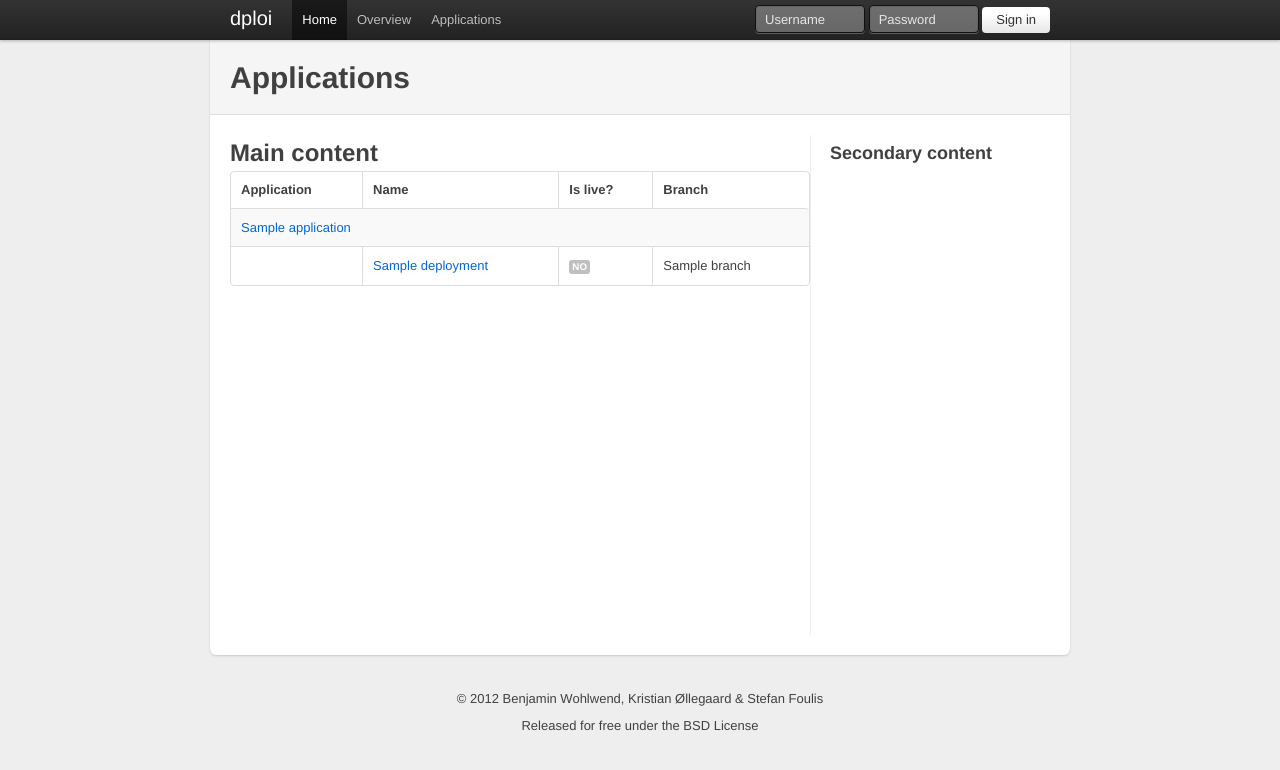
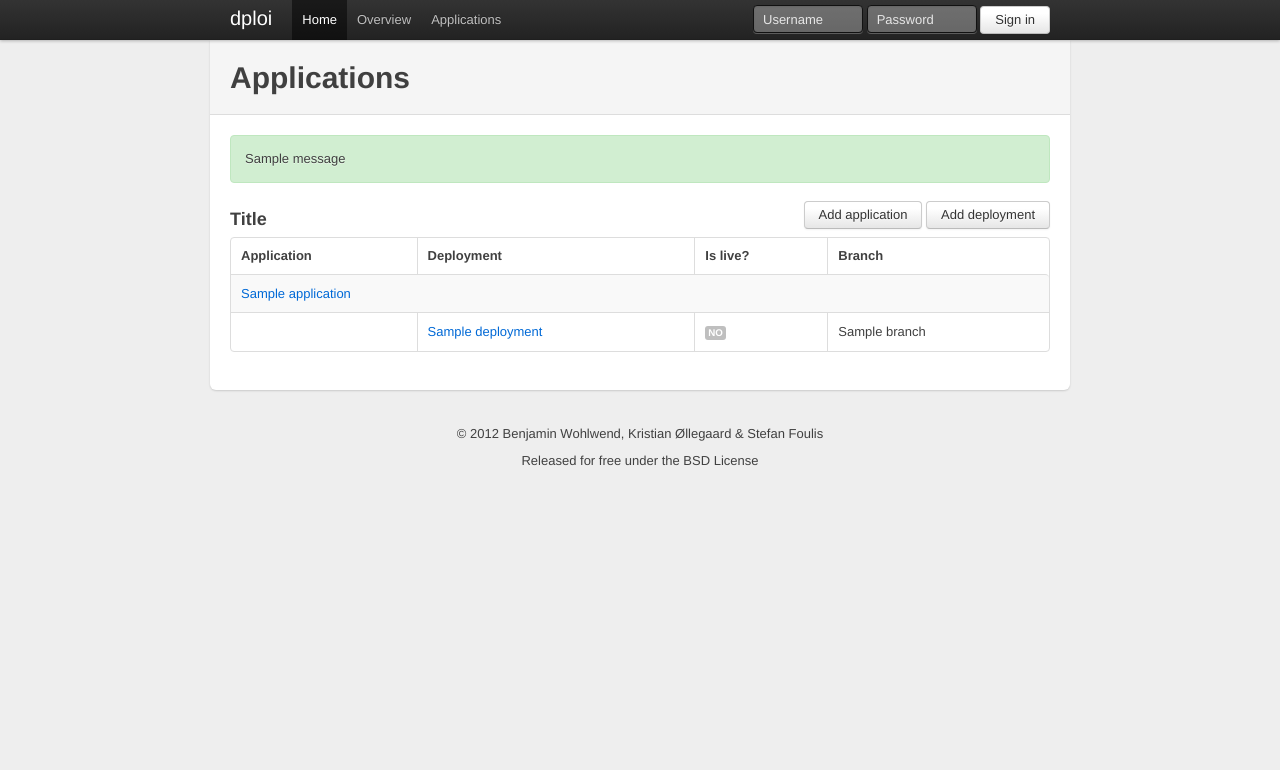
Before and after one commit to dploi/dploi-server, a Django app: template dploi_server_ui/templates/dploi_server_ui/application_list.html in a window 1280 px wide. Shown: the top 770 px of the page. Run offline with Django 3.2, Linux system fonts and the light colour scheme; the template is opened without the code that fills it: most values are stand-ins (such as "Sample title", 1, 10 or a date in 2020); one stand-in notice (Sample message) is shown.

Commit message:
More frontend views and styling

```diff
--- a/dploi_server/models.py
+++ b/dploi_server/models.py
@@ -166,6 +166,9 @@ class Application(models.Model):
     def __unicode__(self):
         return u"%s" % (self.verbose_name or self.name,)
 
+    class Meta:
+        ordering = ['name']
+
 
 class Deployment(models.Model):
     """
@@ -196,6 +199,9 @@ class Deployment(models.Model):
 
     def get_default_identifier(self):
         return u"%s-%s" % (self.application.name, self.name)
+
+    class Meta:
+        ordering = ['name']
 
 
 class DomainName(models.Model):
--- a/dploi_server_ui/templates/base.html
+++ b/dploi_server_ui/templates/base.html
@@ -48,23 +48,6 @@
         padding: 20px 20px 10px;
         margin: -20px -20px 20px;
       }
-
-      /* Styles you shouldn't keep as they are for displaying this base example only */
-      .content .span10,
-      .content .span4 {
-        min-height: 500px;
-      }
-      /* Give a quick and non-cross-browser friendly divider */
-      .content .span4 {
-        margin-left: 0;
-        padding-left: 19px;
-        border-left: 1px solid #eee;
-      }
-
-      .topbar .btn {
-        border: 0;
-      }
-
     </style>
 
     <!-- Le fav and touch icons -->
@@ -100,19 +83,27 @@
         <div class="page-header">
           <h1>{% block page_header %}{% endblock %} <small>{% block page_header_subtitle %}{% endblock %}</small></h1>
         </div>
+		{% if messages %}
+			<div class="row">
+				<div class="span14">
+					{% for message in messages %}
+						<div class="alert-message block-message {% if message.tags %}{{ message.tags }}{% endif %}">{{ message }}</div>
+					{% endfor %}
+				</div>
+			</div>
+		{% endif %}
+	  {% block outer_content %}
         <div class="row">
-          <div class="span10">
+          <div class="span14">
             <h2>Main content</h2>
 			{% block content %}{% endblock %}
           </div>
-          <div class="span4">
-            <h3>Secondary content</h3>
-          </div>
         </div>
+	  {% endblock %}
       </div>
 
       <footer>
-        <p>&copy; 2012 Benjamin Wohlwend, Kristian Øllegaard & Stefan Foulis</p>
+        <p>&copy; 2012 Benjamin Wohlwend, Kristian Øllegaard &amp; Stefan Foulis</p>
         <p>Released for free under the BSD License</p>
       </footer>
 
--- a/dploi_server_ui/templates/dploi_server_ui/application_list.html
+++ b/dploi_server_ui/templates/dploi_server_ui/application_list.html
@@ -2,12 +2,19 @@
 {% load future %}
 {% block page_header %}Applications{% endblock %}
 {% block page_header_subtitle %}{% endblock %}
-{% block content %}
+{% block outer_content %}
+	<div class="row">
+		<div class="span8"><h3>Title</h3></div>
+		<div class="span6" style="text-align: right;"><a href="{% url "dploi_application_create" %}" class="btn">Add application</a>
+			<a href="{% url "dploi_deployment_create" %}" class="btn">Add deployment</a></div>
+	</div>
+	<div class="row">
+	  <div class="span14">
 		<table class="bordered-table zebra-striped">
 		<thead>
 			<tr>
 				<th>Application</th>
-			<th>Name</th>
+				<th>Deployment</th>
 				<th>Is live?</th>
 				<th>Branch</th>
 			</tr>
@@ -19,10 +26,12 @@
 				</tr>
 				{% for deployment in application.deployments.all %}
 				<tr>
-				<td></td><td><a href="{% url "dploi_deployment_detail" application.id %}">{{ deployment.name }}</a></td><td><span class="label {% if deployment.is_live %}success{% endif %}">{{ deployment.is_live|yesno }}</span></td><td>{{ deployment.branch }}</td>
+					<td></td><td><a href="{% url "dploi_deployment_detail" deployment.id %}">{{ deployment.name }}</a></td><td><span class="label {% if deployment.is_live %}success{% endif %}">{{ deployment.is_live|yesno }}</span></td><td>{{ deployment.branch }}</td>
 				</tr>
 				{% endfor %}
 			{% endfor %}
 		</tbody>
 		</table>
+	  </div>
+	</div>
 {% endblock %}
--- a/dploi_server_ui/urls.py
+++ b/dploi_server_ui/urls.py
@@ -1,14 +1,16 @@
 #-*- coding: utf-8 -*-
 from django.conf.urls.defaults import patterns, include, url
 from dploi_server.models import Deployment
-from dploi_server_ui.views import OverviewView, RealmList, ApplicationList, ApplicationDetail, ApplicationUpdate, DeploymentUpdate, DeploymentDetail
+from dploi_server_ui.views import OverviewView, RealmList, ApplicationList, ApplicationDetail, ApplicationUpdate, DeploymentUpdate, DeploymentDetail, ApplicationCreate, DeploymentCreate
 
 urlpatterns = patterns('',
     url(r'^$', OverviewView.as_view(), name="dploi_overview"),
     url(r'^realms/$', RealmList.as_view(), name="dploi_realm_list"),
     url(r'^applications/$', ApplicationList.as_view(), name="dploi_application_list"),
+    url(r'^applications/create/$', ApplicationCreate.as_view(), name="dploi_application_create"),
     url(r'^applications/(?P<pk>\d+)/$', ApplicationDetail.as_view(), name="dploi_application_detail"),
     url(r'^applications/(?P<pk>\d+)/edit/$', ApplicationUpdate.as_view(), name="dploi_application_update"),
+    url(r'^applications/deployment/create/$', DeploymentCreate.as_view(), name="dploi_deployment_create"),
     url(r'^applications/deployment/(?P<pk>\d+)/$', DeploymentDetail.as_view(), name="dploi_deployment_detail"),
     url(r'^applications/deployment/(?P<pk>\d+)/edit/$', DeploymentUpdate.as_view(), name="dploi_deployment_update"),
 )
```
Also changed, not shown: dploi_server_ui/templates/dploi_server_ui/deployment_detail.html (+8 -0 lines), dploi_server_ui/templates/dploi_server_ui/deployment_form.html (+14 -0 lines), dploi_server_ui/views.py (+27 -1 lines). Lines whose indentation alone changed are shown as unchanged.
